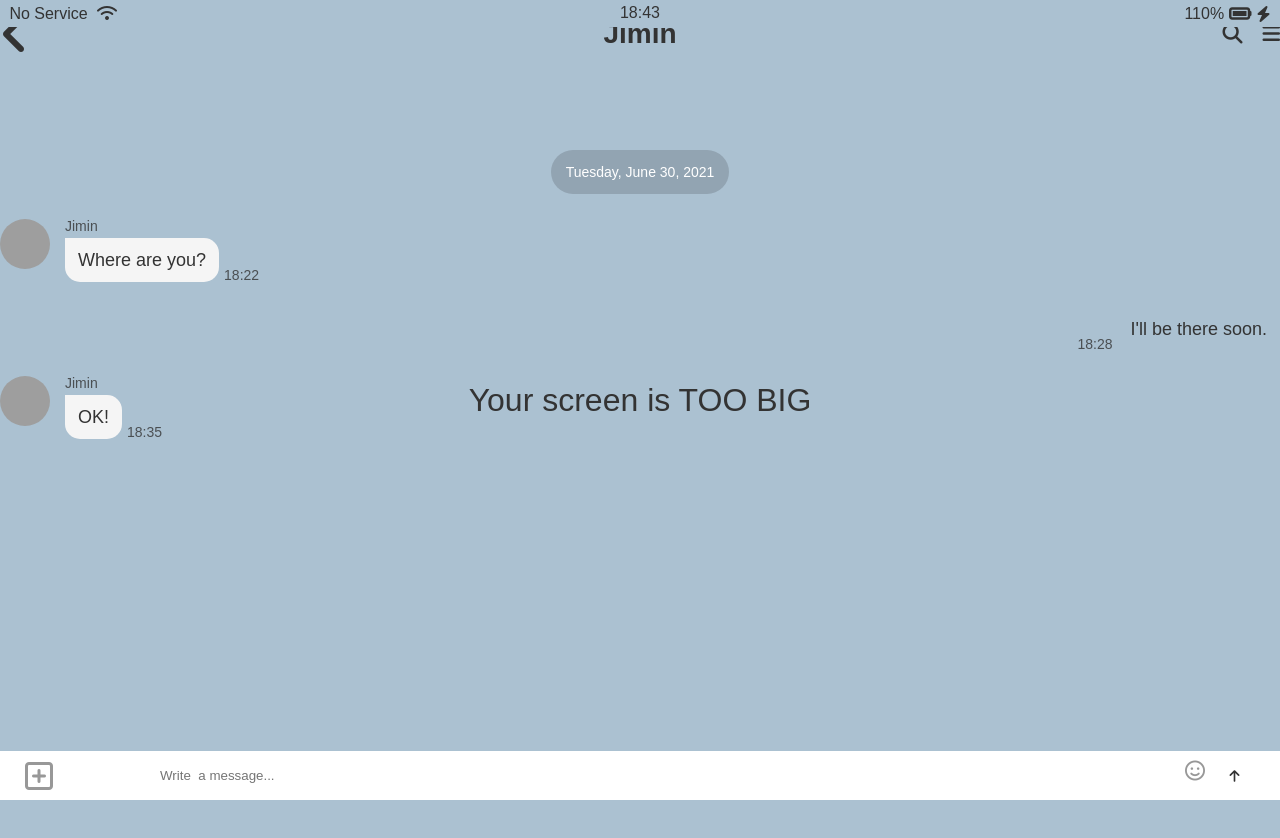
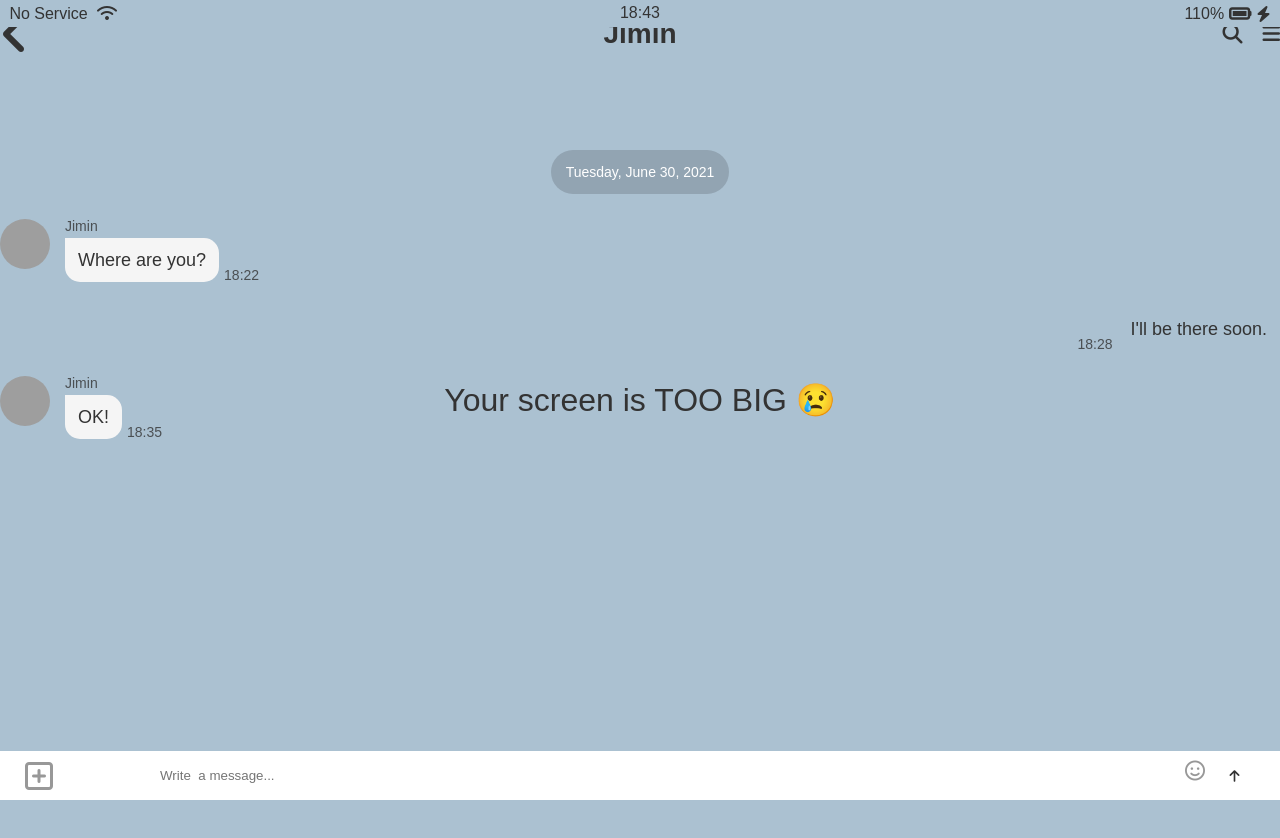
Before and after one commit to Crimsontid/kokoa-clone, a plain HTML site: page chat.html in a window 1280 px wide. Shown: the top 838 px of the page. Drawn offline with Linux system fonts and the light colour scheme; grey boxes are pictures that could not be loaded; files whose address does not match are found by name.

Commit message:
Update Emoticons

```diff
--- a/chat.html
+++ b/chat.html
@@ -87,7 +87,7 @@
     </form>
 
     <div id="only-mobile">
-      <span> Your screen is TOO BIG </span>
+      <span> Your screen is TOO BIG 😢 </span>
     </div>
     <script
       src="https://kit.fontawesome.com/3940552dbc.js"
```
Also changed, not shown: chats.html (+1 -1 lines), find.html (+1 -1 lines), friends.html (+1 -1 lines), index.html (+1 -1 lines), more.html (+1 -1 lines), settings.html (+1 -1 lines).
